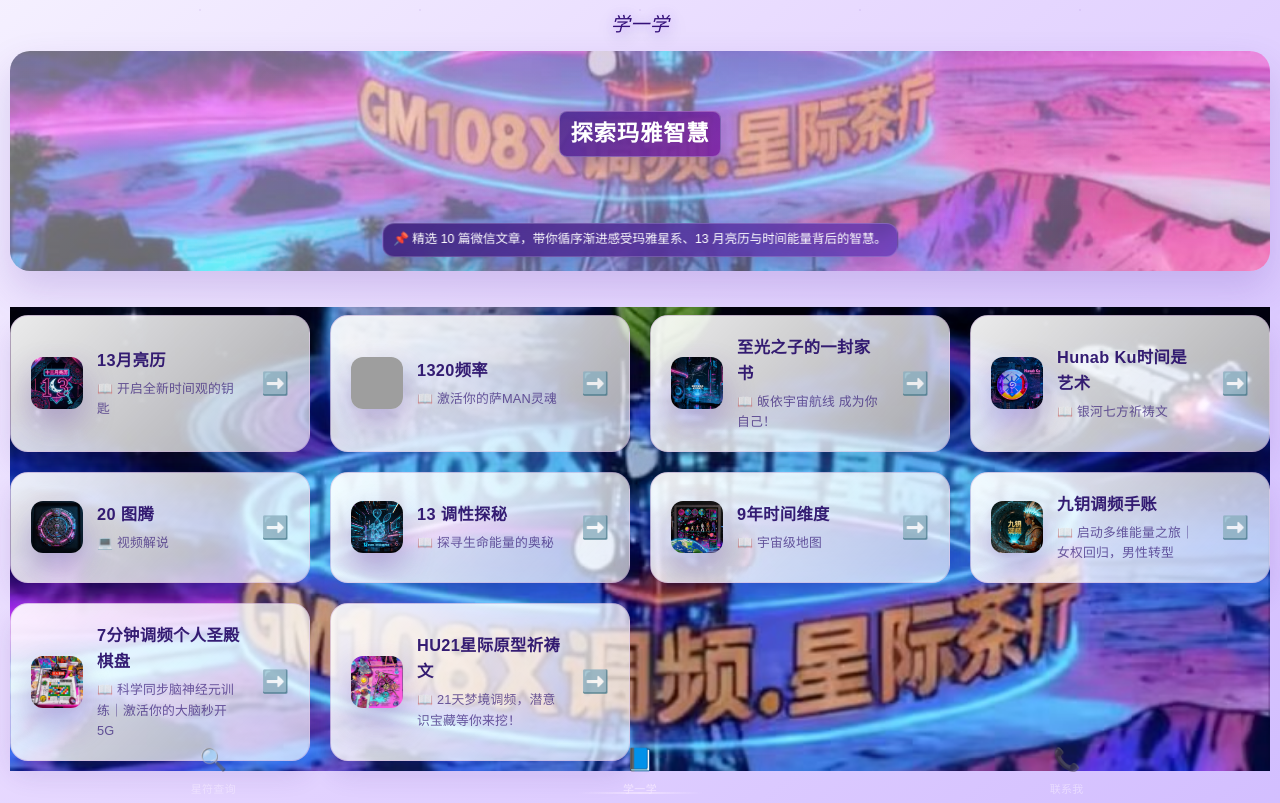
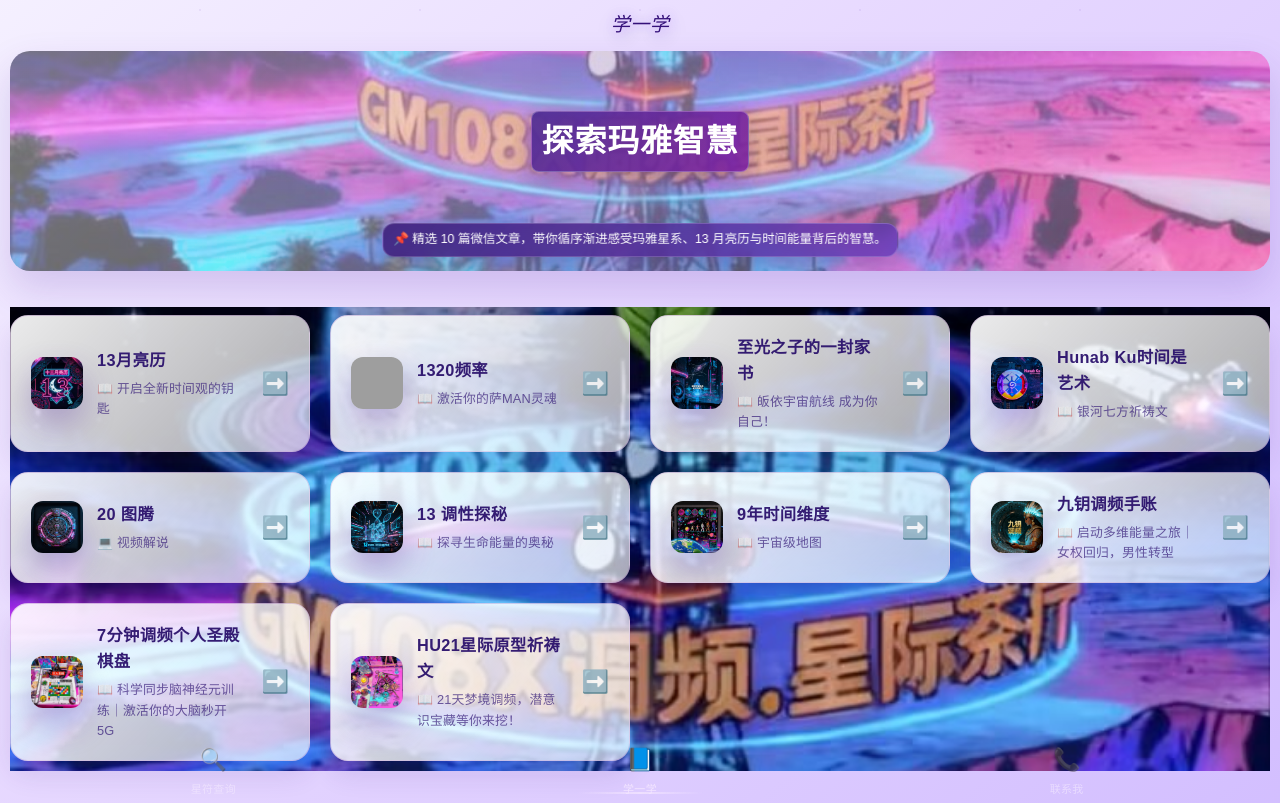
Before and after one commit to 644866730/maya-kin-calculator, a plain HTML site: page learn.html in a window 1280 px wide. Shown: the top 803 px of the page. Drawn offline with Linux system fonts and the light colour scheme; grey boxes are pictures that could not be loaded.

Commit message:
Add files via upload

```diff
--- a/learn.html
+++ b/learn.html
@@ -17,7 +17,7 @@
             <section class="learning-section">
                 <div class="learning-hero">
                     <!--<span class="hero-icon">🪐</span>-->
-                    <h2 style="margin-top: 54px;">探索玛雅智慧</h2>
+                    <h2 style="margin-top: 54px; font-size: 2.0rem;">探索玛雅智慧</h2>
                     <!--<p>精选 9 篇微信文章，带你循序渐进感受玛雅星系、13 月亮历与时间能量背后的智慧。</p>-->
                     <div class="hero-note">📌 精选 10 篇微信文章，带你循序渐进感受玛雅星系、13 月亮历与时间能量背后的智慧。</div>
                 </div>
```
Also changed, not shown: index.html (+2 -1 lines).
